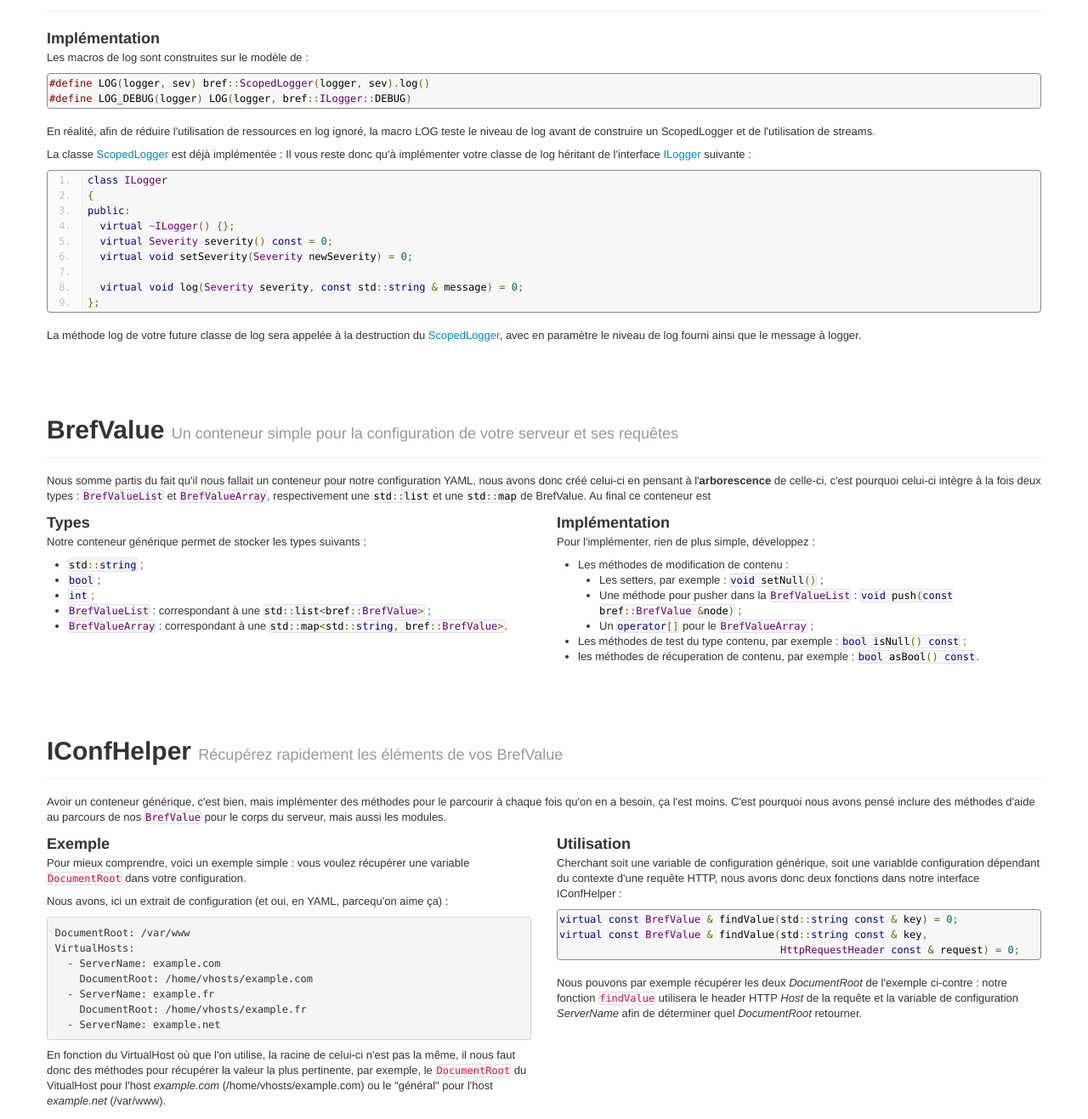
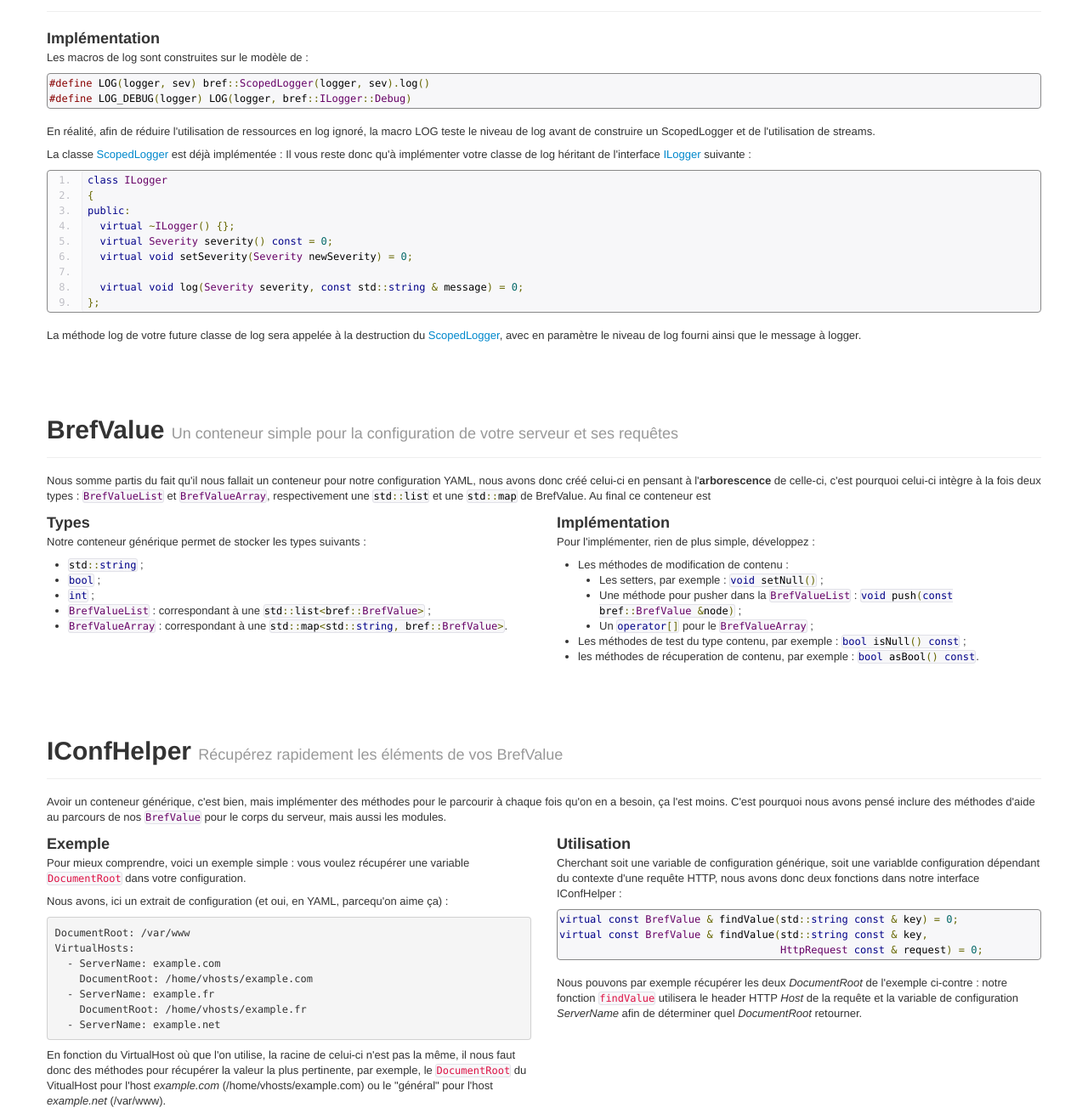
Before and after one commit to bref/bref.github.com, a plain HTML site: page documentation-api.html in a window 1280 px wide. Shown: the part 755-2072 px from the top of the page at 85% size. Drawn offline with nearby package versions, Linux system fonts and the light colour scheme.

Commit message:
Update documentation-api.html

```diff
--- a/documentation-api.html
+++ b/documentation-api.html
@@ -104,7 +104,7 @@ $ git commit -m "Add bref API"</pre>
         <h3>Implémentation</h3>
         <p>Les macros de log sont construites sur le modèle de : </p>
         <pre class="prettyprint">#define LOG(logger, sev) bref::ScopedLogger(logger, sev).log()
-#define LOG_DEBUG(logger) LOG(logger, bref::ILogger::DEBUG)</pre>
+#define LOG_DEBUG(logger) LOG(logger, bref::ILogger::Debug)</pre>
         <p>En réalité, afin de réduire l'utilisation de ressources en log ignoré, la macro LOG teste le niveau de log avant de construire un ScopedLogger et de l'utilisation de streams.</p>
         <p>La classe <a href="#">ScopedLogger</a> est déjà implémentée :
         Il vous reste donc qu'à implémenter votre classe de log héritant de l'interface <a href="#">ILogger</a> suivante :</p>
@@ -190,7 +190,7 @@ VirtualHosts:
             notre interface IConfHelper :</p>
             <pre class="prettyprint">virtual const BrefValue & findValue(std::string const & key) = 0;
 virtual const BrefValue & findValue(std::string const & key,
-                                    HttpRequestHeader const & request) = 0;</pre>
+                                    HttpRequest const & request) = 0;</pre>
             <p>Nous pouvons par exemple récupérer les deux <em>DocumentRoot</em> de l'exemple ci-contre : notre fonction <code>findValue</code> utilisera le header HTTP <em>Host</em> de la
             requête et la variable de configuration <em>ServerName</em> afin de déterminer quel <em>DocumentRoot</em> retourner.</p>
             </div>
```
